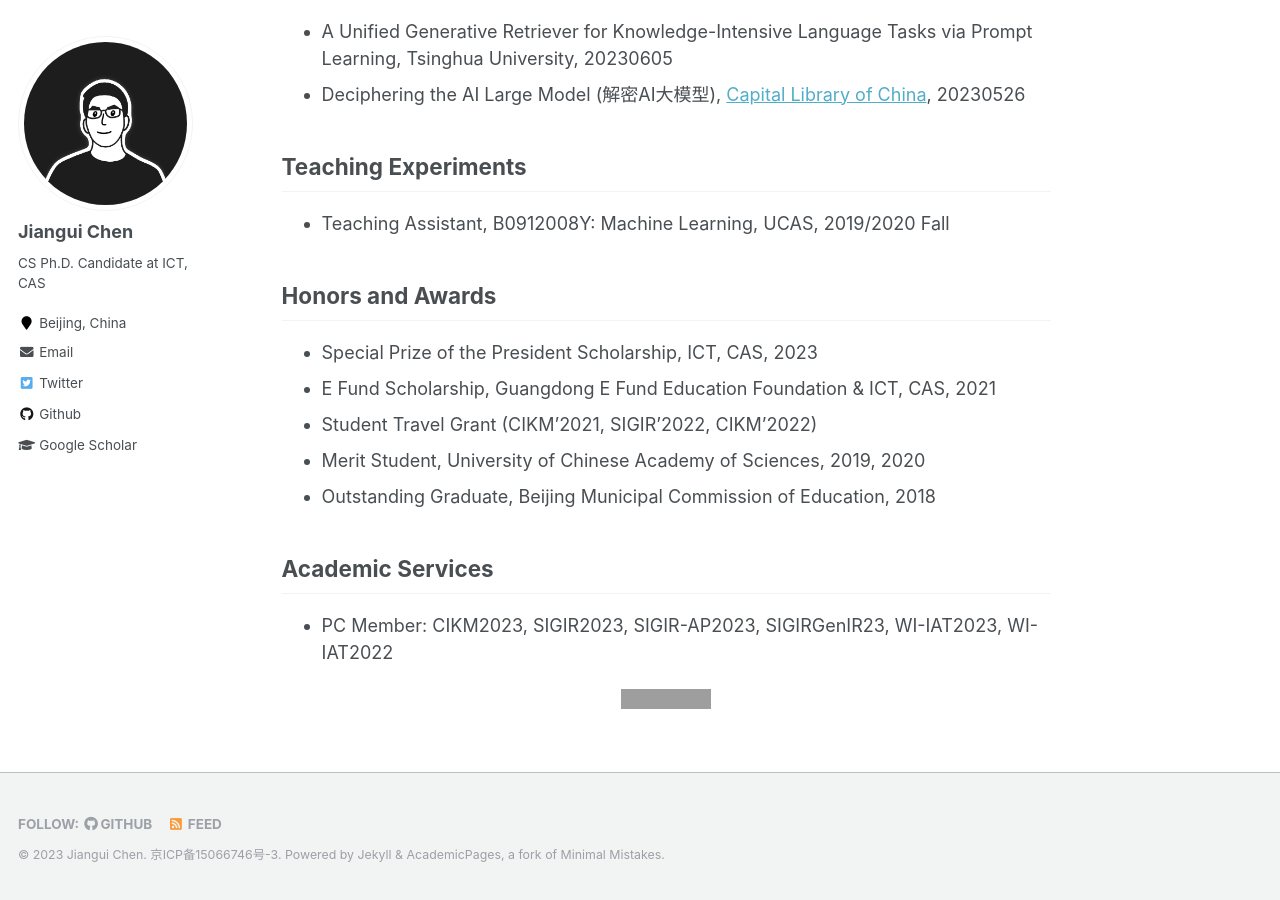
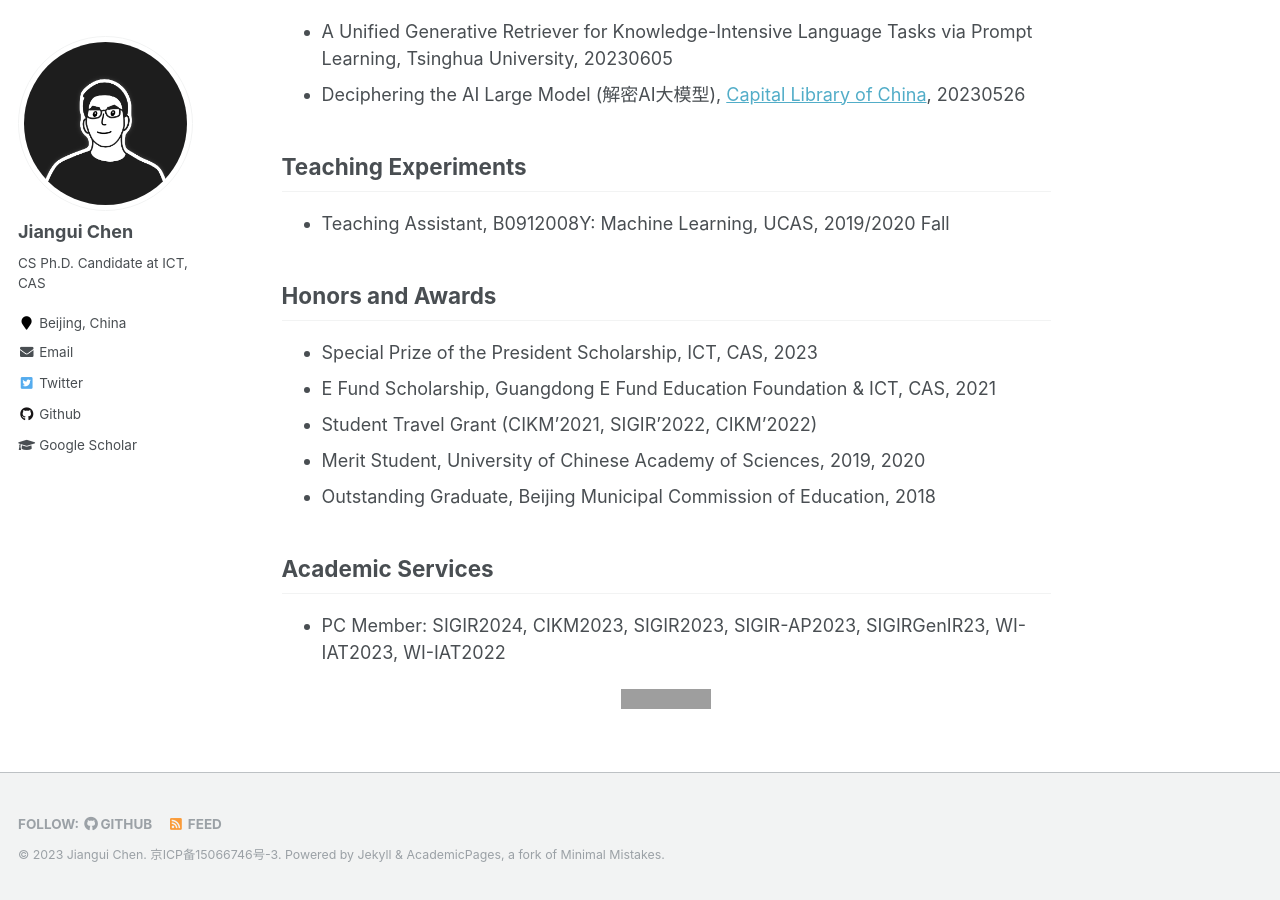
Before and after one commit to Chriskuei/chriskuei.github.io, a Jekyll site: the page built from _pages/about.md, in a window 1280 px wide and 900 px high, scrolled down 625 px. Built offline with Jekyll 4.4.1, drawn with Linux system fonts in a browser that asks for light colours; grey boxes are pictures that could not be loaded.

Commit message:
Update about.md

```diff
--- a/_pages/about.md
+++ b/_pages/about.md
@@ -38,7 +38,7 @@
 
 Academic Services
 ------
-  * PC Member: CIKM2023, SIGIR2023, SIGIR-AP2023, SIGIRGenIR23, WI-IAT2023, WI-IAT2022
+  * PC Member: SIGIR2024, CIKM2023, SIGIR2023, SIGIR-AP2023, SIGIRGenIR23, WI-IAT2023, WI-IAT2022
 
 <style>
 .container{
```
